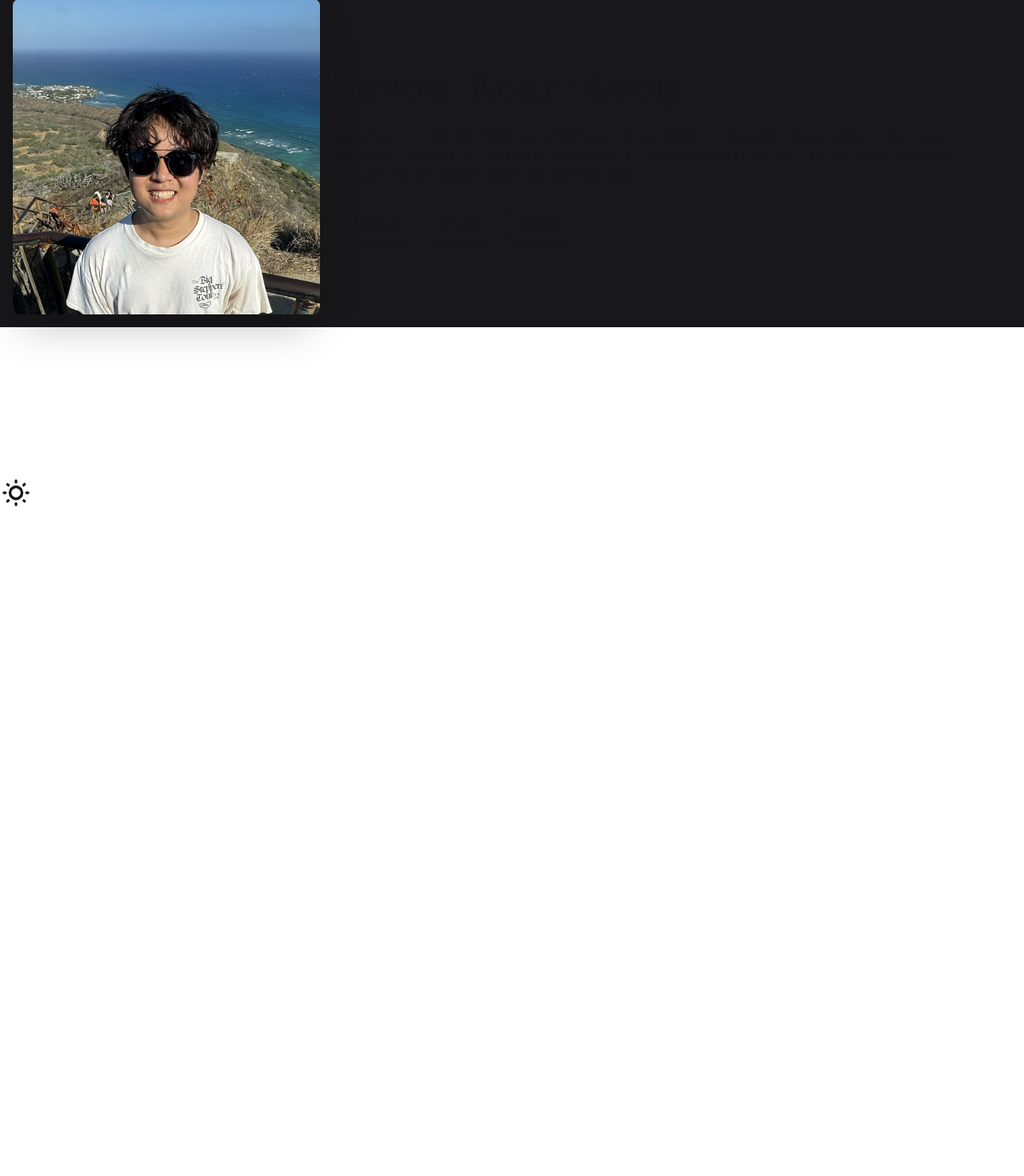
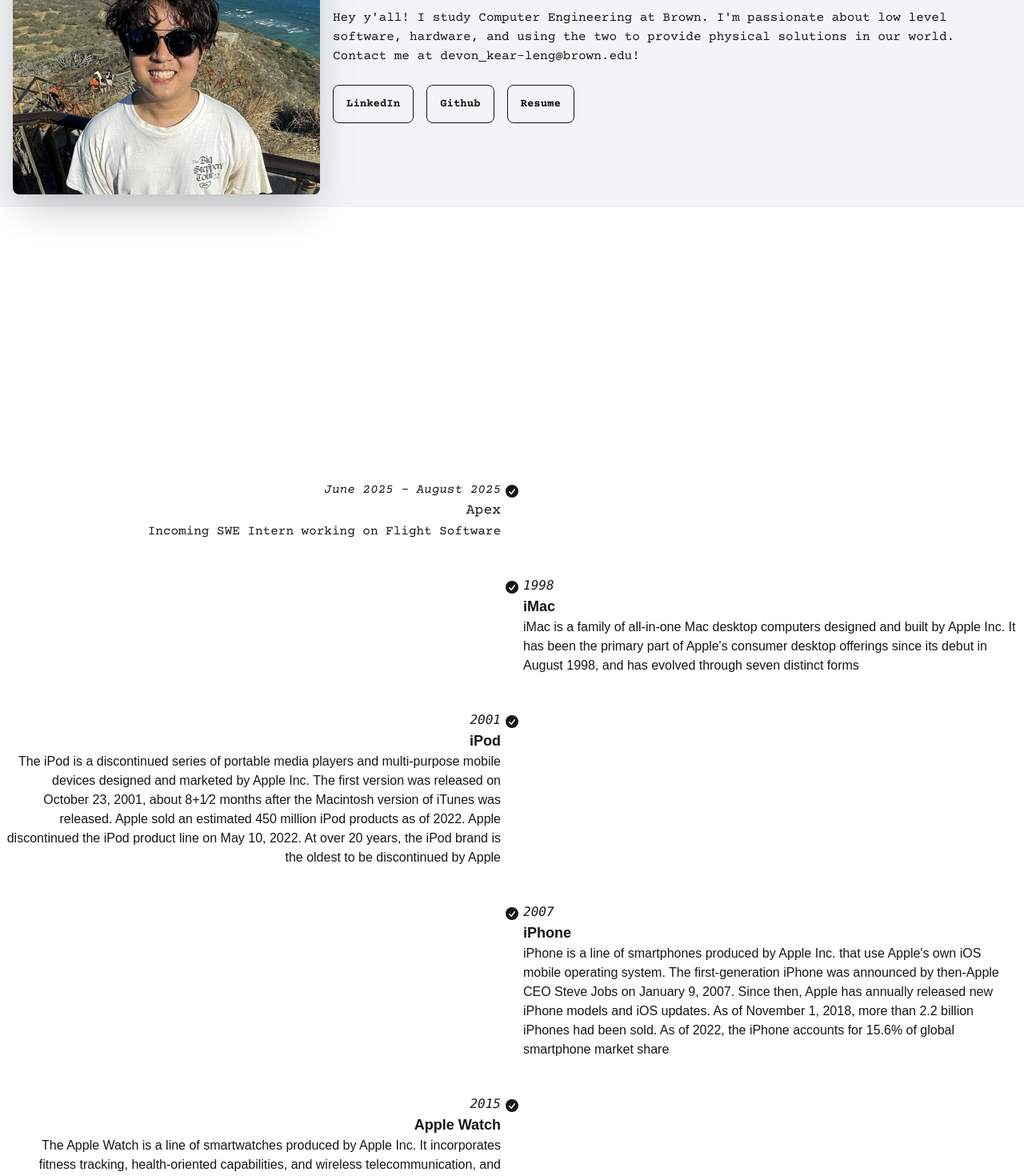
Before and after one commit to devonkearleng/devonkearleng.com, a Next.js app: page / in a window 1280 px wide. Shown: the part 280-1750 px from the top of the page at 80% size. Before the commit the page ends 924 px from the top, so only its background shows below. Built offline with nearby package versions, Linux system fonts and the light colour scheme.

Commit message:
Starting Work Experience

```diff
--- a/package.json
+++ b/package.json
@@ -12,7 +12,7 @@
     "@next/font": "^14.2.15",
     "@next/swc-darwin-arm64": "^15.1.2",
     "@next/swc-wasm-nodejs": "^13.5.8",
-    "next": "^15.1.0",
+    "next": "^15.1.3",
     "react": "^19.0.0",
     "react-dom": "^19.0.0"
   },
--- /dev/null
+++ b/src/app/about.tsx
@@ -0,0 +1 @@
+export default function about() {}
--- /dev/null
+++ b/src/app/experience.tsx
@@ -0,0 +1,3 @@
+export default function experience() {
+
+}
--- /dev/null
+++ b/src/app/fun.tsx
@@ -0,0 +1 @@
+export default function fun() {}
--- a/src/app/globals.css
+++ b/src/app/globals.css
@@ -6,14 +6,10 @@
 :root {
   --background: #ffffff;
   --foreground: #171717;
+  --secondary: #18181b;
 }
 
-@media (prefers-color-scheme: dark) {
-  :root {
-    --background: #000000;
-    --foreground: #ededed;
-  }
-}
+
 
 body {
   color: var(--foreground);
--- a/src/app/page.tsx
+++ b/src/app/page.tsx
@@ -1,13 +1,18 @@
 "use client";
 import Image from "next/image";
+import Link from "next/link";
 import React, {useState, useEffect} from 'react';
 
 export default function Home() {
-  const [isdark, setIsdark] = useState(() => {
+  const [isdark, setIsdark] = useState(false);
+
+  useEffect(() => {
+    // Fetch preference from localStorage on the client side
     const storedIsdark = localStorage.getItem("isdark");
-    return storedIsdark ? JSON.parse(storedIsdark) : false;
-  }
-  );
+    if (storedIsdark) {
+      setIsdark(JSON.parse(storedIsdark));
+    }
+  }, []);
   useEffect(() => {
     // Save the preference to localStorage
     localStorage.setItem("isdark", JSON.stringify(isdark));
@@ -17,9 +22,11 @@
     if (isdark) {
       root.style.setProperty("--background", "#000000");
       root.style.setProperty("--foreground", "#ededed");
+      root.style.setProperty("--secondary", "#18181b");
     } else {
       root.style.setProperty("--background", "#ffffff");
       root.style.setProperty("--foreground", "#171717");
+      root.style.setProperty("--secondary", "#f3f4f6");
     }
   }, [isdark]);
 
@@ -33,23 +40,33 @@
         <div className="flex-none">
           <ul className="menu menu-horizontal px-1">
             <li>
-              <a className="font-primary text-xl">Experience</a>
+              <Link href="/experience.tsx" className="font-primary text-xl">
+                Experience
+              </Link>
             </li>
             <li>
-              <a className="font-primary text-xl">Projects</a>
+              <Link href="/projects.tsx" className="font-primary text-xl">
+                Projects
+              </Link>
             </li>
             <li>
-              <a className="font-primary text-xl">Fun</a>
+              <Link href="/fun.tsx" className="font-primary text-xl">
+                Fun
+              </Link>
             </li>
             <li>
-              <a className="font-primary text-xl">About</a>
+              <Link href="/about.tsx" className="font-primary text-xl">
+                About
+              </Link>
             </li>
           </ul>
         </div>
       </div>
-      <div className="hero bg-box min-h-screen">
+      <div
+        style={{ position: "relative", top: "-150px" }}
+        className="hero bg-box min-h-screen"
+      >
         <div className="hero-content bg-secondary flex-col lg:flex-row">
-          {/** TODO: Figure out how to place your own image here. */}
           <Image
             src="/images/devon.png"
             alt="Devon Kear-Leng"
@@ -63,19 +80,177 @@
               Hey y'all! I study Computer Engineering at Brown. I'm passionate
               about low level software, hardware, and using the two to provide
               physical solutions in our world. Contact me at{" "}
-              <a>devon_kear-leng@brown.edu</a>
+              <a href="mailto:devon_kear-leng@brown.edu">
+                devon_kear-leng@brown.edu
+              </a>
+              !
             </p>
             <div className="flex gap-4">
-              <button className="btn btn-primary font-primary">Linkedin</button>
-              <button className="btn btn-primary font-primary">Github</button>
-              <button className="btn btn-primary font-primary">Resume</button>
+              <button className="btn btn-primary font-primary">
+                <a
+                  href="https://www.linkedin.com/in/devonkearleng/"
+                  target="_blank"
+                >
+                  LinkedIn
+                </a>
+              </button>
+              <button className="btn btn-primary font-primary">
+                <a href="https://github.com/devonkearleng" target="_blank">
+                  Github
+                </a>
+              </button>
+              <button className="btn btn-primary font-primary">
+                <a href="/files/Devon_Kear-Leng_Resume.pdf" target="_blank">
+                  Resume
+                </a>
+              </button>
             </div>
           </div>
         </div>
       </div>
+      { /* TODO: Insert "Experience" Title Here */}
+      <ul className="timeline timeline-snap-icon max-md:timeline-compact timeline-vertical">
+        <li>
+          <div className="timeline-middle">
+            <svg
+              xmlns="http://www.w3.org/2000/svg"
+              viewBox="0 0 20 20"
+              fill="currentColor"
+              className="h-5 w-5"
+            >
+              <path
+                fillRule="evenodd"
+                d="M10 18a8 8 0 100-16 8 8 0 000 16zm3.857-9.809a.75.75 0 00-1.214-.882l-3.483 4.79-1.88-1.88a.75.75 0 10-1.06 1.061l2.5 2.5a.75.75 0 001.137-.089l4-5.5z"
+                clipRule="evenodd"
+              />
+            </svg>
+          </div>
+          <div className="timeline-start mb-10 md:text-end font-primary">
+            <time className="font-primary italic">June 2025 - August 2025</time>
+            <div className="text-lg font-primary">Apex</div>
+            Incoming SWE Intern working on Flight Software
+          </div>
+          <hr />
+        </li>
+        <li>
+          <hr />
+          <div className="timeline-middle">
+            <svg
+              xmlns="http://www.w3.org/2000/svg"
+              viewBox="0 0 20 20"
+              fill="currentColor"
+              className="h-5 w-5"
+            >
+              <path
+                fillRule="evenodd"
+                d="M10 18a8 8 0 100-16 8 8 0 000 16zm3.857-9.809a.75.75 0 00-1.214-.882l-3.483 4.79-1.88-1.88a.75.75 0 10-1.06 1.061l2.5 2.5a.75.75 0 001.137-.089l4-5.5z"
+                clipRule="evenodd"
+              />
+            </svg>
+          </div>
+          <div className="timeline-end md:mb-10">
+            <time className="font-mono italic">1998</time>
+            <div className="text-lg font-black">iMac</div>
+            iMac is a family of all-in-one Mac desktop computers designed and
+            built by Apple Inc. It has been the primary part of Apple's consumer
+            desktop offerings since its debut in August 1998, and has evolved
+            through seven distinct forms
+          </div>
+          <hr />
+        </li>
+        <li>
+          <hr />
+          <div className="timeline-middle">
+            <svg
+              xmlns="http://www.w3.org/2000/svg"
+              viewBox="0 0 20 20"
+              fill="currentColor"
+              className="h-5 w-5"
+            >
+              <path
+                fillRule="evenodd"
+                d="M10 18a8 8 0 100-16 8 8 0 000 16zm3.857-9.809a.75.75 0 00-1.214-.882l-3.483 4.79-1.88-1.88a.75.75 0 10-1.06 1.061l2.5 2.5a.75.75 0 001.137-.089l4-5.5z"
+                clipRule="evenodd"
+              />
+            </svg>
+          </div>
+          <div className="timeline-start mb-10 md:text-end">
+            <time className="font-mono italic">2001</time>
+            <div className="text-lg font-black">iPod</div>
+            The iPod is a discontinued series of portable media players and
+            multi-purpose mobile devices designed and marketed by Apple Inc. The
+            first version was released on October 23, 2001, about 8+1⁄2 months
+            after the Macintosh version of iTunes was released. Apple sold an
+            estimated 450 million iPod products as of 2022. Apple discontinued
+            the iPod product line on May 10, 2022. At over 20 years, the iPod
+            brand is the oldest to be discontinued by Apple
+          </div>
+          <hr />
+        </li>
+        <li>
+          <hr />
+          <div className="timeline-middle">
+            <svg
+              xmlns="http://www.w3.org/2000/svg"
+              viewBox="0 0 20 20"
+              fill="currentColor"
+              className="h-5 w-5"
+            >
+              <path
+                fillRule="evenodd"
+                d="M10 18a8 8 0 100-16 8 8 0 000 16zm3.857-9.809a.75.75 0 00-1.214-.882l-3.483 4.79-1.88-1.88a.75.75 0 10-1.06 1.061l2.5 2.5a.75.75 0 001.137-.089l4-5.5z"
+                clipRule="evenodd"
+              />
+            </svg>
+          </div>
+          <div className="timeline-end md:mb-10">
+            <time className="font-mono italic">2007</time>
+            <div className="text-lg font-black">iPhone</div>
+            iPhone is a line of smartphones produced by Apple Inc. that use
+            Apple's own iOS mobile operating system. The first-generation iPhone
+            was announced by then-Apple CEO Steve Jobs on January 9, 2007. Since
+            then, Apple has annually released new iPhone models and iOS updates.
+            As of November 1, 2018, more than 2.2 billion iPhones had been sold.
+            As of 2022, the iPhone accounts for 15.6% of global smartphone
+            market share
+          </div>
+          <hr />
+        </li>
+        <li>
+          <hr />
+          <div className="timeline-middle">
+            <svg
+              xmlns="http://www.w3.org/2000/svg"
+              viewBox="0 0 20 20"
+              fill="currentColor"
+              className="h-5 w-5"
+            >
+              <path
+                fillRule="evenodd"
+                d="M10 18a8 8 0 100-16 8 8 0 000 16zm3.857-9.809a.75.75 0 00-1.214-.882l-3.483 4.79-1.88-1.88a.75.75 0 10-1.06 1.061l2.5 2.5a.75.75 0 001.137-.089l4-5.5z"
+                clipRule="evenodd"
+              />
+            </svg>
+          </div>
+          <div className="timeline-start mb-10 md:text-end">
+            <time className="font-mono italic">2015</time>
+            <div className="text-lg font-black">Apple Watch</div>
+            The Apple Watch is a line of smartwatches produced by Apple Inc. It
+            incorporates fitness tracking, health-oriented capabilities, and
+            wireless telecommunication, and integrates with iOS and other Apple
+            products and services
+          </div>
+        </li>
+      </ul>
       <label className="swap swap-rotate">
         {/* this hidden checkbox controls the state */}
-        <input type="checkbox" className="theme-controller" value="synthwave" checked={isdark} onChange={() => setIsdark(!isdark)} />
+        <input
+          type="checkbox"
+          className="theme-controller"
+          value="synthwave"
+          checked={isdark}
+          onChange={() => setIsdark(!isdark)}
+        />
 
         {/* sun icon */}
         <svg
--- /dev/null
+++ b/src/app/projects.tsx
@@ -0,0 +1 @@
+export default function projects() {}
--- a/tailwind.config.ts
+++ b/tailwind.config.ts
@@ -13,7 +13,7 @@
         foreground: "var(--foreground)",
         primary: "#000000",
         midnight: "#3730a3",
-        secondary: "#18181b",
+        secondary: "var(--secondary)",
       },
       /** TODO: Insert custom fonts here to add onto personal website. */
       fontFamily: {
```
Also changed, not shown: 2 other files (tests, documents, lock files or other folders).
